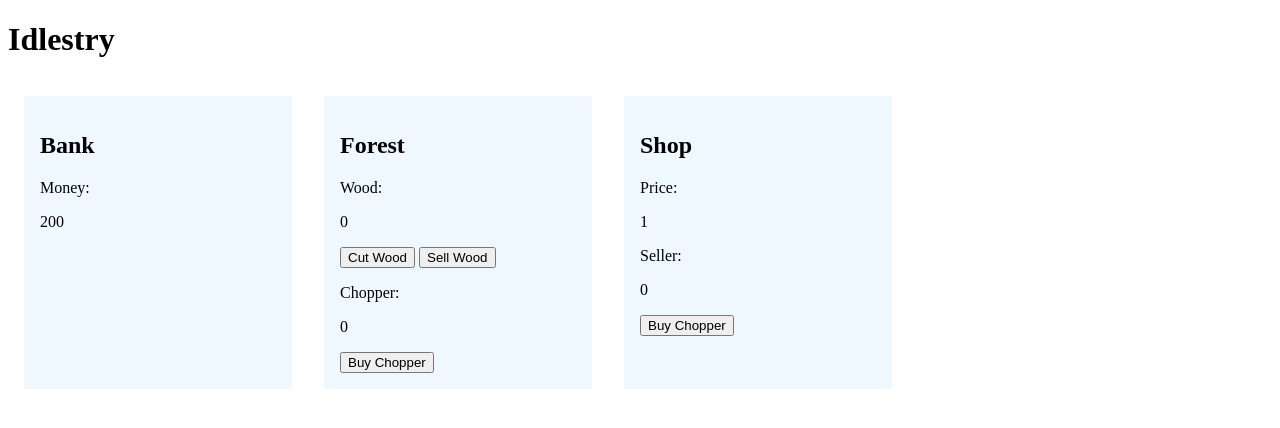
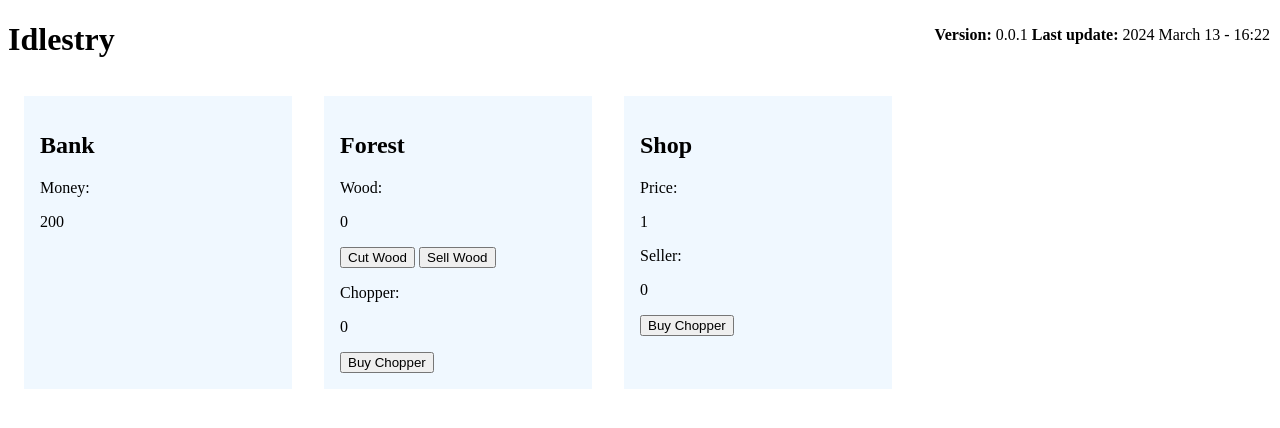
Before and after one commit to pagnyf/idlestry, a website with bundled scripts: page index.html in a window 1280 px wide. Built offline with nearby package versions, Linux system fonts and the light colour scheme.

Commit message:
WIP: Adding automated version increment

```diff
--- a/helpers.js
+++ b/helpers.js
@@ -1,3 +1,4 @@
+
 export function calculateTimeDifference(date1, date2) {
     const diffMs = Math.floor((date2 - date1) / 1000); // seconds between dates
 
@@ -8,3 +9,19 @@ export function calculateTimeDifference(date1, date2) {
 
     return diffDays + " days, " + diffHrs + " hours, " + diffMins + " minutes, "  + diffSecs + " seconds" ;
 }
+
+export function displayVersion(){
+    const versionElement = document.getElementById("version");
+    const versionDateElement = document.getElementById("version-date");
+
+    fetch('package.json').then(
+        response => response.json()
+    ).then(function(packageJson){
+        if (versionElement){
+            versionElement.innerHTML = packageJson.version;
+        }
+        if (versionDateElement){
+            versionDateElement.innerHTML = packageJson.lastUpdated;
+        }
+    });
+}
--- a/index.html
+++ b/index.html
@@ -10,6 +10,10 @@
 <body>
 
 <h1>Idlestry</h1>
+
+<div style="position:fixed;top:10px;right:10px;">
+    <p><b>Version: </b><span id="version"></span><b> Last update: </b> <span id="version-date"></span></p>
+</div>
 
 <div class="production-tiles">
     <div class="tile">
@@ -41,7 +45,6 @@
 </div>
 
 
-
 </body>
 </html>
 
--- a/main.js
+++ b/main.js
@@ -1,4 +1,4 @@
-import { calculateTimeDifference } from './helpers.js';
+import { calculateTimeDifference, displayVersion } from './helpers.js';
 
 let state = {
     "money": {
@@ -47,6 +47,8 @@ export function main(){
 
 
 function loadScreen(){
+
+    displayVersion();
     //Add button key press to all html elements with corresponding id
     for (let resource in state) {
         const buyButton = document.getElementById(resource + "-button");
```
Also changed, not shown: dev-helpers.js (added, +47 -0 lines), package.json (+7 -4 lines), server.js (deleted, +0 -12 lines), Readme.md, config.js (added).
